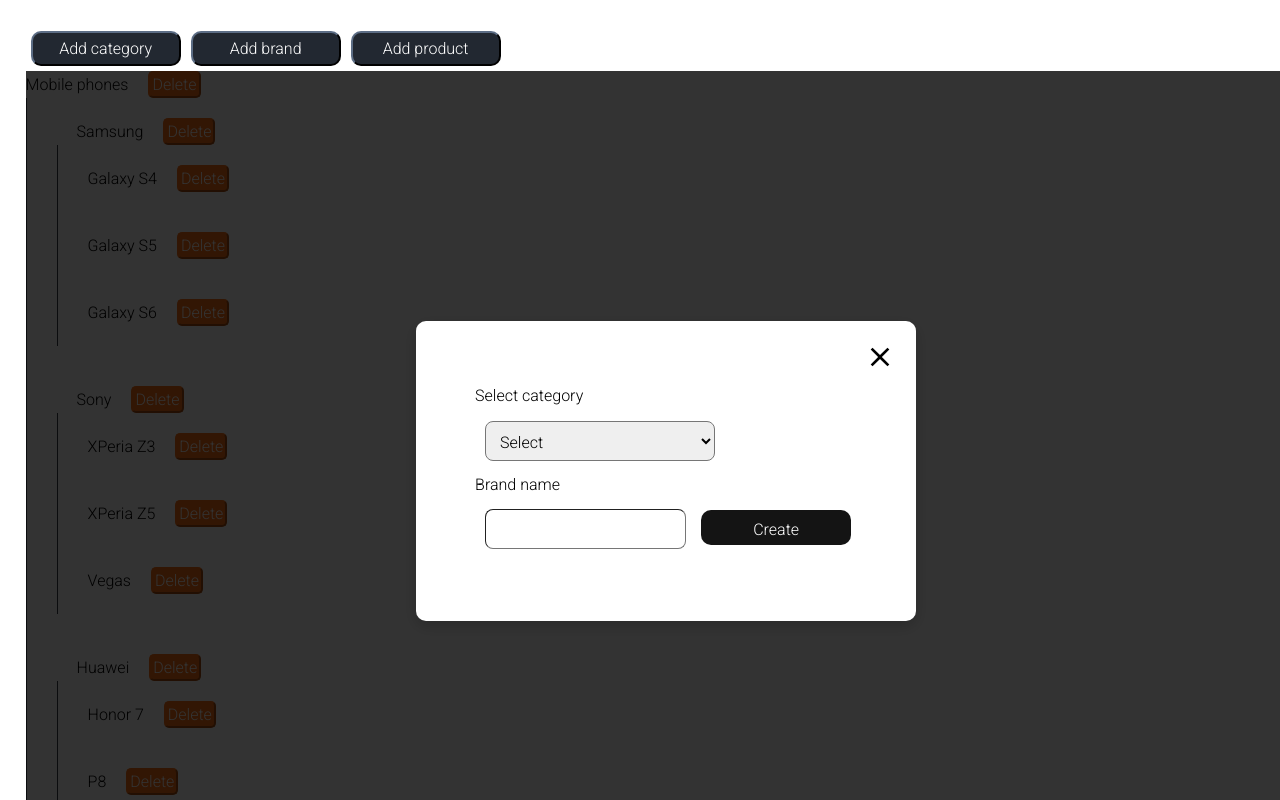
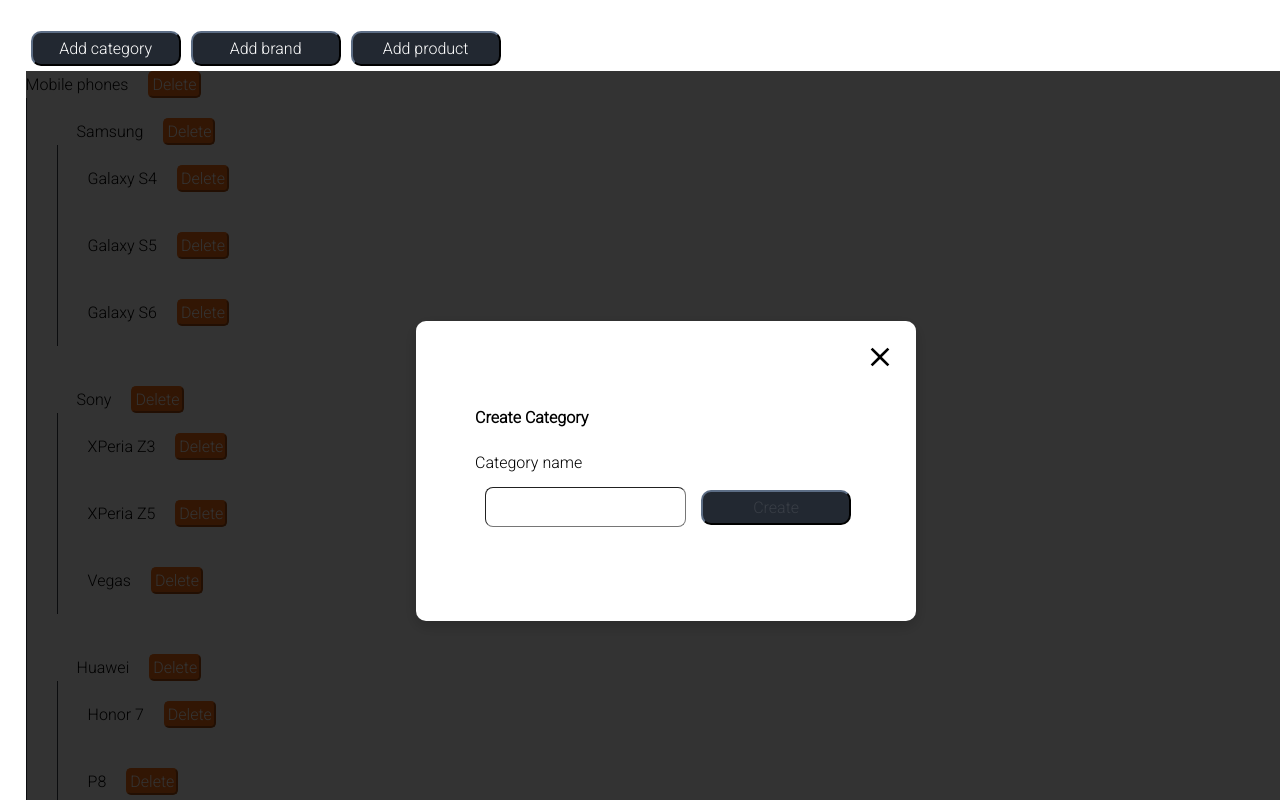
Before and after one commit to edijs1984/nested-list-homework, a React (Create React App) app: page / in a window 1280 px wide. Both pictures are taken after a click on the button "Add category". Shown: the top 800 px of the page. Built offline with nearby package versions, Linux system fonts and the light colour scheme.

Commit message:
working code

```diff
--- a/src/App.jsx
+++ b/src/App.jsx
@@ -1,27 +1,16 @@
-import React, { useState } from "react";
+import React from "react";
 
-import { Button } from "./components/styleComponets/Button.styles";
 import { GlobalStyle } from "./components/styleComponets/globalStyle";
+import { TopButtons } from "./components/TopButtons";
 
 import { DataProvider } from "./context/DataContext";
 import List from "./pages/List";
 const App = () => {
-  const [modal, setModal] = useState({ visible: false, type: "" });
-
   return (
     <DataProvider>
       <div style={{ padding: "2%" }}>
-        <Button onClick={() => setModal({ visible: true, type: "category" })}>
-          Add category
-        </Button>
-        <Button onClick={() => setModal({ visible: true, type: "brand" })}>
-          Add brand
-        </Button>
-        <Button onClick={() => setModal({ visible: true, type: "product" })}>
-          Add product
-        </Button>
-        <List modal={modal} />
-
+        <TopButtons />
+        <List />
         <GlobalStyle />
       </div>
     </DataProvider>
--- a/src/components/CreateCategory.jsx
+++ b/src/components/CreateCategory.jsx
@@ -8,13 +8,16 @@
 
   const [newCategory, setNewCategory] = useState();
   const disabled = !newCategory;
-  console.log(disabled);
+
   const createCategory = () => {
     Create.category({ name: newCategory });
-    setNewCategory();
+    setNewCategory("");
   };
   return (
     <div>
+      <p>
+        <h1>Create Category</h1>
+      </p>
       <div>Category name</div>
       <ModalInput
         onInput={(e) => setNewCategory(e.target.value)}
--- a/src/components/Createbrand.jsx
+++ b/src/components/Createbrand.jsx
@@ -4,17 +4,20 @@
 import { Button } from "./styleComponets/Button.styles";
 import { DataContext } from "../context/DataContext";
 export const Createbrand = () => {
-  const { value, Create } = useContext(DataContext);
+  const { Create } = useContext(DataContext);
 
   const [selected, setSelected] = useState();
   const [newBrand, setNewBrand] = useState();
-  const disabled = selected === newBrand;
-  console.log(disabled);
+  const disabled = !selected || !newBrand;
   const createBrand = () => {
     Create.brand({ ctx: parseInt(selected, 10), name: newBrand });
+    setNewBrand("");
   };
   return (
     <div>
+      <p>
+        <h1>Create Brand</h1>
+      </p>
       <div>Select category</div>
       <Dropdown type={"category"} setSelected={(e) => setSelected(e)} />
       <div>Brand name</div>
--- a/src/components/Createproduct.jsx
+++ b/src/components/Createproduct.jsx
@@ -3,9 +3,9 @@
 import { ModalInput } from "./styleComponets/Modal.styles";
 import { Button } from "./styleComponets/Button.styles";
 import { DataContext } from "../context/DataContext";
+
 export const Createproduct = () => {
-  const { value, Create } = useContext(DataContext);
-
+  const { Create } = useContext(DataContext);
   const [selectedCat, setSelectedCat] = useState();
   const [selectedBrand, setSelectedBrand] = useState();
   const [newProduct, setNewProduct] = useState();
@@ -16,22 +16,26 @@
       brandx: parseInt(selectedBrand),
       name: newProduct,
     });
+    setNewProduct("");
   };
   const disabled = !selectedCat || !selectedBrand || !newProduct;
-  console.log(disabled);
+
   return (
     <div>
+      <p>
+        <h1>Create Product</h1>
+      </p>
       <div>Select category</div>
       <Dropdown type={"category"} setSelected={(e) => setSelectedCat(e)} />
       {selectedCat && (
-        <>
-          <>Select brand</>
+        <div>
+          <div>Select brand</div>
           <Dropdown
             type={"brand"}
             category={selectedCat}
             setSelected={(e) => setSelectedBrand(e)}
           />
-        </>
+        </div>
       )}
 
       <div>Brand name</div>
--- a/src/components/Modal.jsx
+++ b/src/components/Modal.jsx
@@ -1,34 +1,36 @@
-import React, { useState } from "react";
+import React, { useContext } from "react";
 import { Createbrand } from "./Createbrand";
 import { CreateCategory } from "./CreateCategory";
 import { Createproduct } from "./Createproduct";
-import CategoryDropdown from "./Dropdown";
 import {
   ModalBg,
   ModalWrapper,
   ModalContent,
   CloseModalButton,
-  ModalInput,
-  ModalSelect,
 } from "./styleComponets/Modal.styles";
+import { DataContext } from "../context/DataContext";
 
-const Modal = ({ modal }) => {
-  const [selected, setSelected] = useState({
-    category: null,
-    brand: null,
-  });
-  console.log(selected);
+const Modal = () => {
+  const { HandleModal, modalType, modalIsOpen } = useContext(DataContext);
+
   return (
     <>
-      {modal.visible ? (
+      {modalIsOpen ? (
         <ModalBg>
           <ModalWrapper>
             <ModalContent>
-              {/* <Createbrand /> */}
-              {/* <CreateCategory /> */}
-              <Createproduct />
+              {modalType === "category" ? (
+                <CreateCategory />
+              ) : modalType === "brand" ? (
+                <Createbrand />
+              ) : (
+                <Createproduct />
+              )}
             </ModalContent>
-            <CloseModalButton aria-label="Close modal" />
+            <CloseModalButton
+              aria-label="Close modal"
+              onClick={() => HandleModal.close()}
+            />
           </ModalWrapper>
         </ModalBg>
       ) : null}
--- /dev/null
+++ b/src/components/TopButtons.jsx
@@ -0,0 +1,14 @@
+import React, { useContext } from "react";
+import { Button } from "./styleComponets/Button.styles";
+import { DataContext } from "../context/DataContext";
+export const TopButtons = () => {
+  const { HandleModal } = useContext(DataContext);
+
+  return (
+    <div>
+      <Button onClick={() => HandleModal.open("category")}>Add category</Button>
+      <Button onClick={() => HandleModal.open("brand")}>Add brand</Button>
+      <Button onClick={() => HandleModal.open("product")}>Add product</Button>
+    </div>
+  );
+};
--- a/src/components/styleComponets/Button.styles.js
+++ b/src/components/styleComponets/Button.styles.js
@@ -14,6 +14,12 @@
   :hover {
     color: ${Colors.orange};
   }
+  :disabled {
+    color: ${Colors.grey};
+    :hover {
+      color: ${Colors.grey};
+    }
+  }
 `;
 
 export const SmButton = styled.button`
--- a/src/components/styleComponets/Modal.styles.js
+++ b/src/components/styleComponets/Modal.styles.js
@@ -1,5 +1,4 @@
 import styled from "styled-components";
-import { Colors } from "./styleVariables";
 import { MdClose } from "react-icons/md";
 
 export const Modalcontainer = styled.div``;
@@ -38,13 +37,6 @@
   p {
     margin-bottom: 1rem;
   }
-
-  button {
-    padding: 10px 24px;
-    background: #141414;
-    color: #fff;
-    border: none;
-  }
 `;
 
 export const CloseModalButton = styled(MdClose)`
--- a/src/context/DataContext.js
+++ b/src/context/DataContext.js
@@ -7,7 +7,8 @@
   //
   const [value, setValue] = useState();
   const [count, setCount] = useState(0);
-  const [modalIsOpen, setModalIsOpen] = useState({ open: false, type: "" });
+  const [modalIsOpen, setModalIsOpen] = useState(false);
+  const [modalType, setModalType] = useState(0);
 
   //
   useEffect(() => {
@@ -31,14 +32,12 @@
 
   class Create {
     static category({ name }) {
-      console.log({ name });
       value.push({
         id: new Date().getTime(),
         name: name,
         brands: [],
       });
       setCount(count + 1);
-      console.log(value);
     }
 
     static brand({ ctx, name }) {
@@ -58,14 +57,25 @@
     }
   }
 
+  class HandleModal {
+    static open(value) {
+      setModalIsOpen(true);
+      setModalType(value);
+    }
+    static close() {
+      setModalIsOpen(false);
+      setModalType("");
+    }
+  }
   return (
     <DataContext.Provider
       value={{
         value,
         Remove,
         Create,
+        HandleModal,
         modalIsOpen,
-        setModalIsOpen,
+        modalType,
       }}
     >
       {props.children}
--- a/src/pages/List.jsx
+++ b/src/pages/List.jsx
@@ -1,4 +1,4 @@
-import React, { useContext, useState } from "react";
+import React, { useContext } from "react";
 import {
   MotherLi,
   Span,
```
